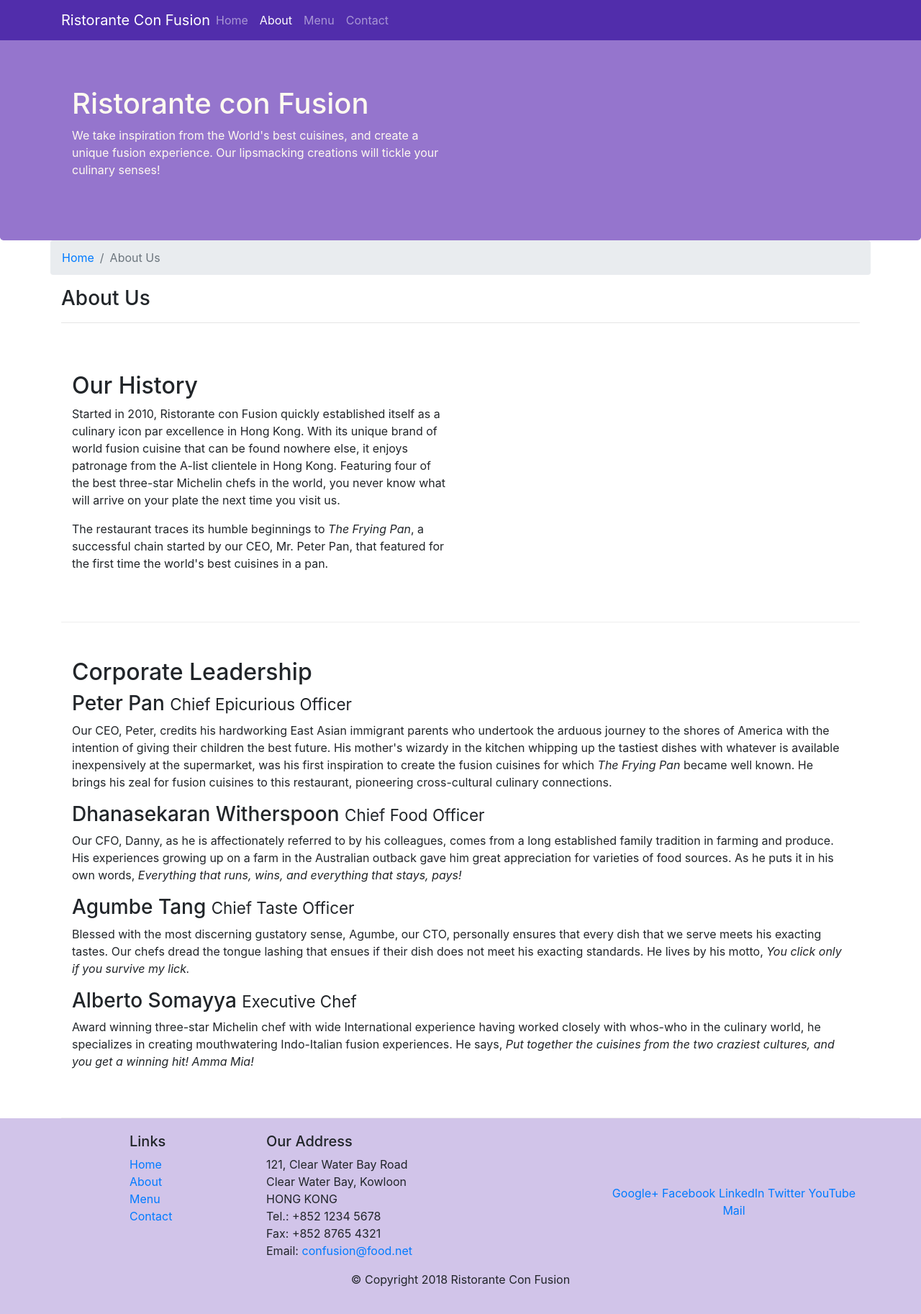
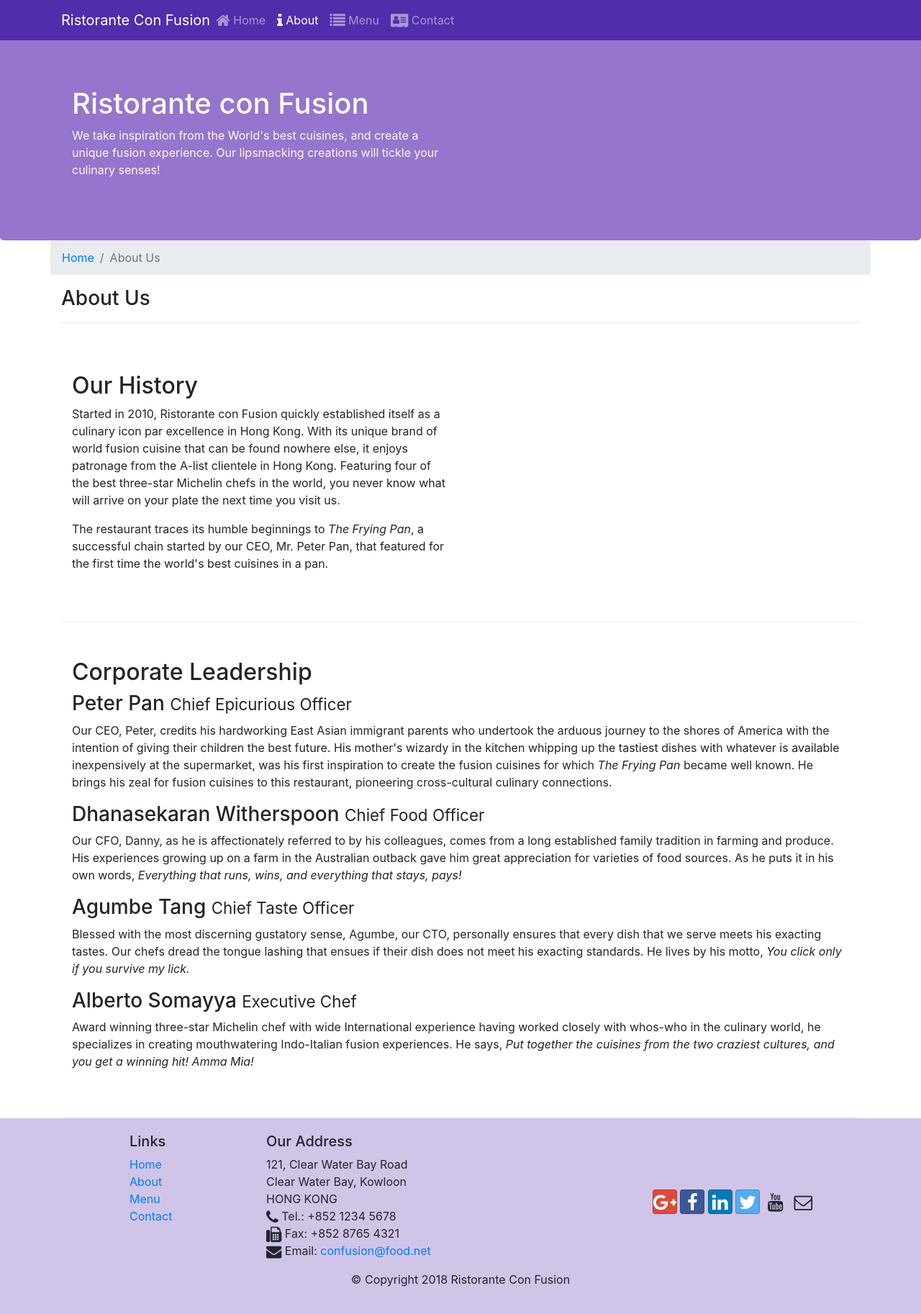
Before and after one commit to jcavenue/Bootstrap-Capstone-1, a website: page aboutus.html in a window 1280 px wide. Shown: the whole page at 72% size. Drawn offline with nearby package versions, Linux system fonts and the light colour scheme.

Commit message:
icon font

```diff
--- a/aboutus.html
+++ b/aboutus.html
@@ -10,6 +10,8 @@
     <!-- Bootstrap CSS -->
     <link rel="stylesheet" href="node_modules/bootstrap/dist/css/bootstrap.min.css"/>
     <link rel="stylesheet" href="css/style.css">
+    <link rel="stylesheet" href="node_modules/font-awesome/css/font-awesome.min.css">
+    <link rel="stylesheet" href="node_modules/bootstrap-social/bootstrap-social.css">
     <title>Ristorante Con Fusion: About Us</title>
 
 </head>
@@ -23,10 +25,14 @@
             <a href="./index.html" class="navbar-brand mr-auto">Ristorante Con Fusion</a>
             <div class="collapse navbar-collapse" id="Navbar">
                 <ul class="navbar-nav mr-auto">
-                    <li class="nav-item "><a href="./index.html" class="nav-link">Home</a></li>
-                    <li class="nav-item active"><a href="#" class="nav-link">About</a> </li>
-                    <li class="nav-item"><a href="#" class="nav-link">Menu</a></li>
-                    <li class="nav-item"><a href="#" class="nav-link">Contact</a></li>
+                    <li class="nav-item ">
+                        <a href="./index.html" class="nav-link"> <span class="fa fa-home fa-lg"></span> Home</a>
+                    </li>
+                    <li class="nav-item active">
+                        <a href="#" class="nav-link"><span class="fa fa-info fa-lg"></span> About</a>
+                    </li>
+                    <li class="nav-item"><a href="#" class="nav-link"><span class="fa fa-list fa-lg"></span> Menu</a></li>
+                    <li class="nav-item"><a href="#" class="nav-link"><span class="fa fa-address-card fa-lg"></span> Contact</a></li>
                 </ul>
             </div>
         </div>
@@ -99,19 +105,19 @@
                         121, Clear Water Bay Road<br>
                         Clear Water Bay, Kowloon<br>
                         HONG KONG<br>
-		                Tel.: +852 1234 5678<br>
-		                Fax: +852 8765 4321<br>
-		                Email: <a href="mailto:confusion@food.net">confusion@food.net</a>
-		            </address>
-                </div>
-                <div class="col-12 col-sm-4 align-self-center">
+                        <i class="fa fa-phone fa-lg"></i> Tel.: +852 1234 5678<br />
+                        <i class="fa fa-fax fa-lg"></i> Fax: +852 8765 4321<br />
+                        <i class="fa fa-envelope fa-lg"></i> Email: <a href="mailto:confusion@food.net">confusion@food.net</a>
+                    </address>
+                    </div>
+                    <div class="col-12 col-sm-4 align-self-center">
                     <div class="text-center">
-                        <a href="http://google.com/+">Google+</a>
-                        <a href="http://www.facebook.com/profile.php?id=">Facebook</a>
-                        <a href="http://www.linkedin.com/in/">LinkedIn</a>
-                        <a href="http://twitter.com/">Twitter</a>
-                        <a href="http://youtube.com/">YouTube</a>
-                        <a href="mailto:">Mail</a>
+                        <a class="btn btn-social-icon btn-google" href="http://google.com/+"><i class="fa fa-google-plus fa-lg"></i></a>
+                        <a class="btn btn-social-icon btn-facebook"href="http://www.facebook.com/profile.php?id="><i class="fa fa-facebook fa-lg"></i></a>
+                        <a class="btn btn-social-icon btn-linkedin"href="http://www.linkedin.com/in/"><i class="fa fa-linkedin fa-lg"></i></a>
+                        <a class="btn btn-social-icon btn-twitter"href="http://twitter.com/"><i class="fa fa-twitter fa-lg"></i></a>
+                        <a class="btn btn-social-icon btn-Youtube"href="http://youtube.com/"><i class="fa fa-youtube fa-lg"></i></a>
+                        <a class="btn btn-social-icon"href="mailto:"><i class="fa fa-envelope-o fa-lg"></i></a>
                     </div>
                 </div>
             </div>
--- a/package.json
+++ b/package.json
@@ -15,6 +15,8 @@
   },
   "dependencies": {
     "bootstrap": "^4.5.0",
+    "bootstrap-social": "^5.1.1",
+    "font-awesome": "^4.7.0",
     "jquery": "^3.5.1",
     "popper.js": "^1.12.9"
   }
```
Also changed, not shown: index.html (+25 -14 lines), 1 other file.
